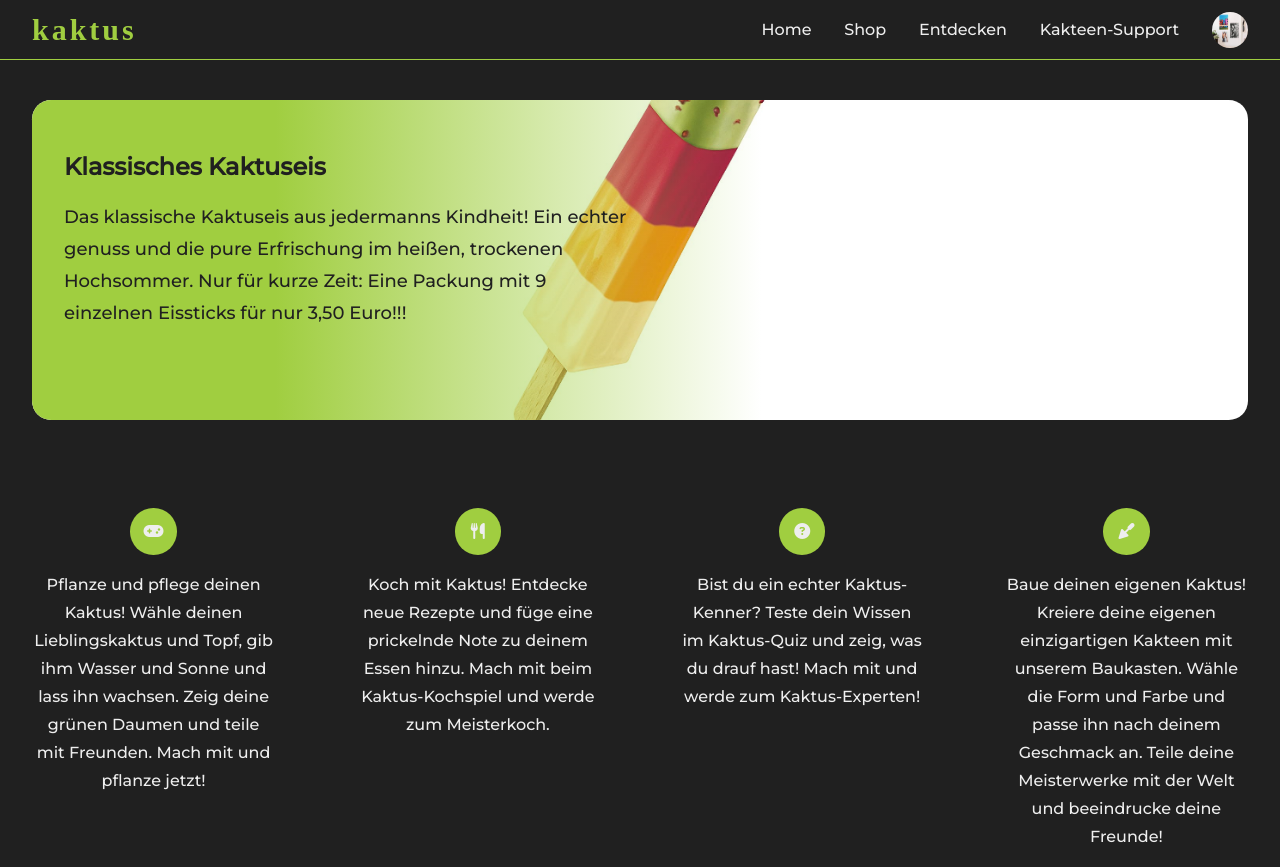
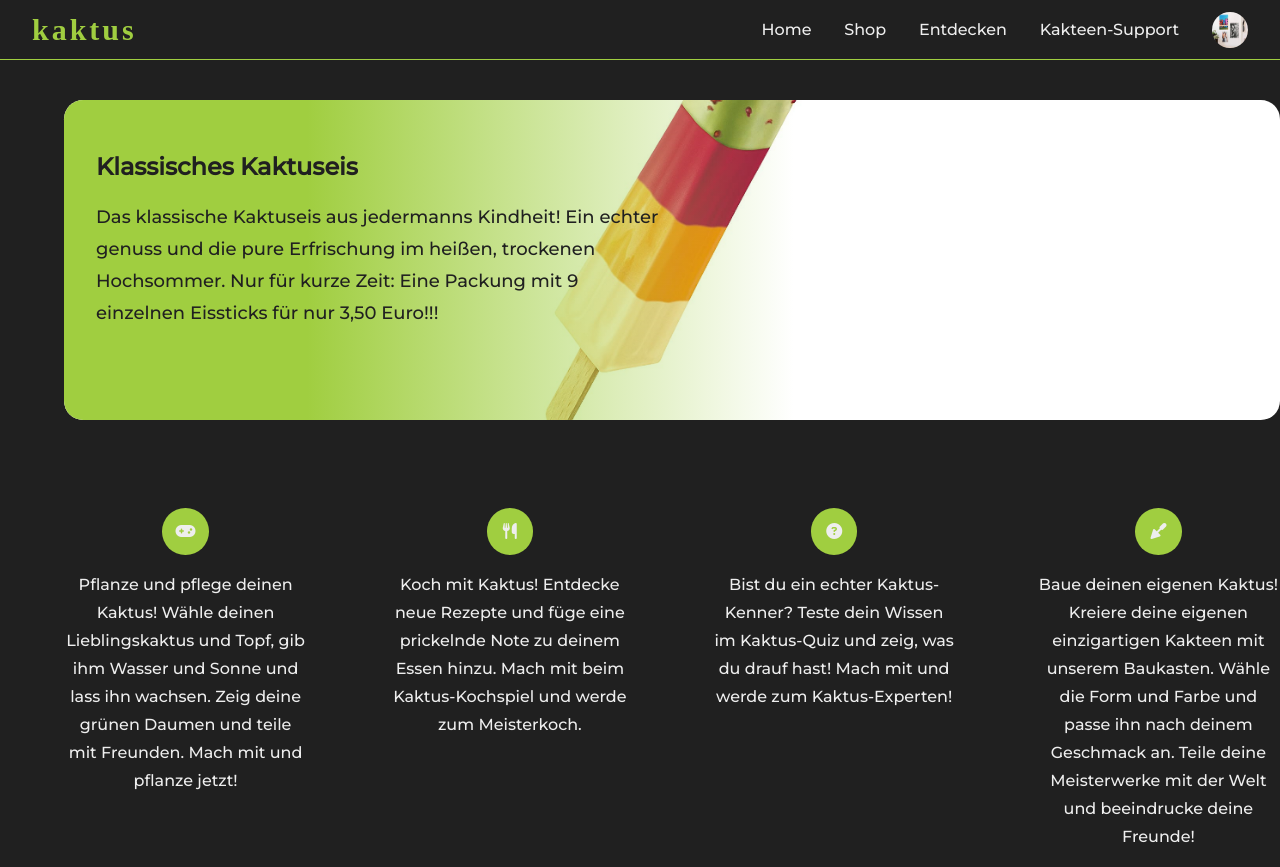
Before and after one commit to czett/kaktus, a Flask app: page / in a window 1280 px wide. Run offline with Flask 3, Linux system fonts and the light colour scheme; some libraries are stand-ins or nearby versions; some web fonts are replaced.

Commit message:
padding am content geaddet

```diff
--- a/Kakteen/flask_backend/static/style.css
+++ b/Kakteen/flask_backend/static/style.css
@@ -69,6 +69,7 @@ body, html{
 
 .content{
     margin-top: 7.5vh;
+    padding: 0 var(--lrpad);
 }
 
 /* Cycler */
```
